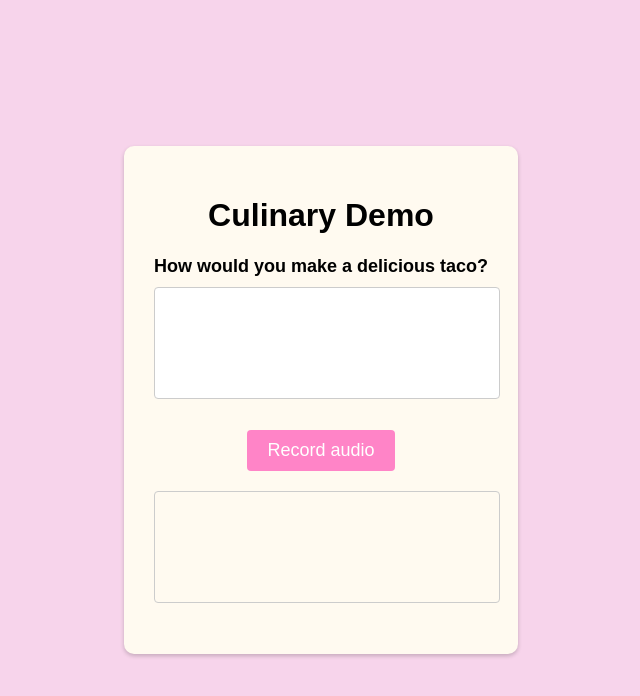
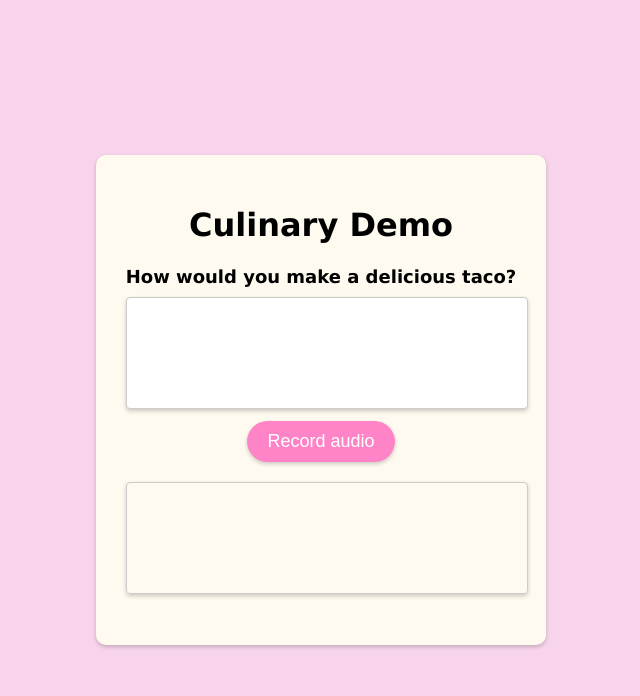
Before and after one commit to skndrahmd/culinary_demo, a Flask app: page / in a window 1280 px wide. Shown: the top 696 px of the page, without its empty margins (319-959 px from the left). Run offline with Flask 3, Linux system fonts and the light colour scheme.

Commit message:
Update styles.css

```diff
--- a/static/styles.css
+++ b/static/styles.css
@@ -10,6 +10,7 @@ body {
 #h1 {
      font-family: 'Montserrat', sans-serif;
 
+
 }
 .container {
     background-color: #FFFAF0;
@@ -17,15 +18,20 @@ body {
     border-radius: 10px;
     box-shadow: 0 2px 4px rgba(0, 0, 0, 0.2);
     text-align: center;
+    font-family: 'Lucida Sans', 'Lucida Sans Regular', 'Lucida Grande', 'Lucida Sans Unicode', Geneva, Verdana, sans-serif;
+    border: 10px;
+
 }
 
 .prompt-box {
-    margin-bottom: 20px;
+    /* margin-bottom: 20px; */
 }
 
 .prompt-label {
     font-size: 18px;
     margin-bottom: 10px;
+    font-family: 'Lucida Sans', 'Lucida Sans Regular', 'Lucida Grande', 'Lucida Sans Unicode', Geneva, Verdana, sans-serif;
+    font-weight: 5000;
 }
 
 .prompt-textarea {
@@ -35,6 +41,7 @@ body {
     padding: 5px;
     border: 1px solid #CCC;
     border-radius: 4px;
+    box-shadow: 0 2px 4px rgba(0, 0, 0, 0.2);
 }
 
 .button-container {
@@ -48,9 +55,10 @@ body {
     color: #FFF;
     font-size: 18px;
     border: none;
-    border-radius: 4px;
+    border-radius: 65px;
     cursor: pointer;
     transition: background-color 0.3s ease;
+    box-shadow: 0 2px 4px rgba(0, 0, 0, 0.2);
 }
 
 .button:hover {
@@ -69,4 +77,5 @@ body {
     border: 1px solid #CCC;
     border-radius: 4px;
     font-weight: bold;
+    box-shadow: 0 2px 4px rgba(0, 0, 0, 0.2);
 }
```
